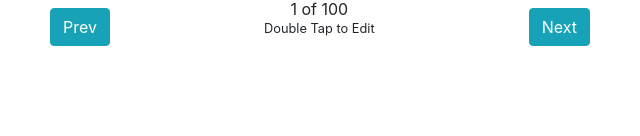
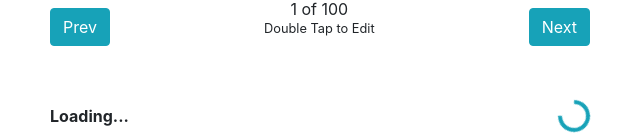
Before and after one commit to akash02-das/wind-of-news, a React (Create React App) app: page / in a window 1280 px wide. Shown: the part 1462-1598 px from the top of the page, without its empty margins (320-960 px from the left). Before the commit the page ends 1562 px from the top, so only its background shows below. Built offline with nearby package versions, Linux system fonts and the light colour scheme.

Commit message:
loading component

```diff
--- a/package.json
+++ b/package.json
@@ -6,6 +6,7 @@
     "@testing-library/jest-dom": "^5.11.6",
     "@testing-library/react": "^11.1.2",
     "@testing-library/user-event": "^12.2.2",
+    "axios": "^0.21.0",
     "bootstrap": "^4.5.3",
     "react": "^17.0.1",
     "react-dom": "^17.0.1",
--- a/src/App.js
+++ b/src/App.js
@@ -4,6 +4,7 @@
 import NewsList from "./components/NewsList";
 import Pagination from "./components/Pagination";
 import ResultFound from "./components/ResultFound";
+import Loading from "./components/Loading";
 
 const fakeNews = [
   {
@@ -38,6 +39,7 @@
             <ResultFound />
             <NewsList news={fakeNews} />
             <Pagination />
+            <Loading />
           </div>
         </div>
       </div>
--- /dev/null
+++ b/src/components/Loading.js
@@ -0,0 +1,16 @@
+import React from "react";
+
+function Loading() {
+  return (
+    <div className="d-flex align-items-center">
+      <strong>Loading...</strong>
+      <div
+        className="spinner-border text-info ml-auto"
+        role="status"
+        aria-hidden="true"
+      ></div>
+    </div>
+  );
+}
+
+export default Loading;
```
Also changed, not shown: 1 other file (tests, documents, lock files or other folders).
